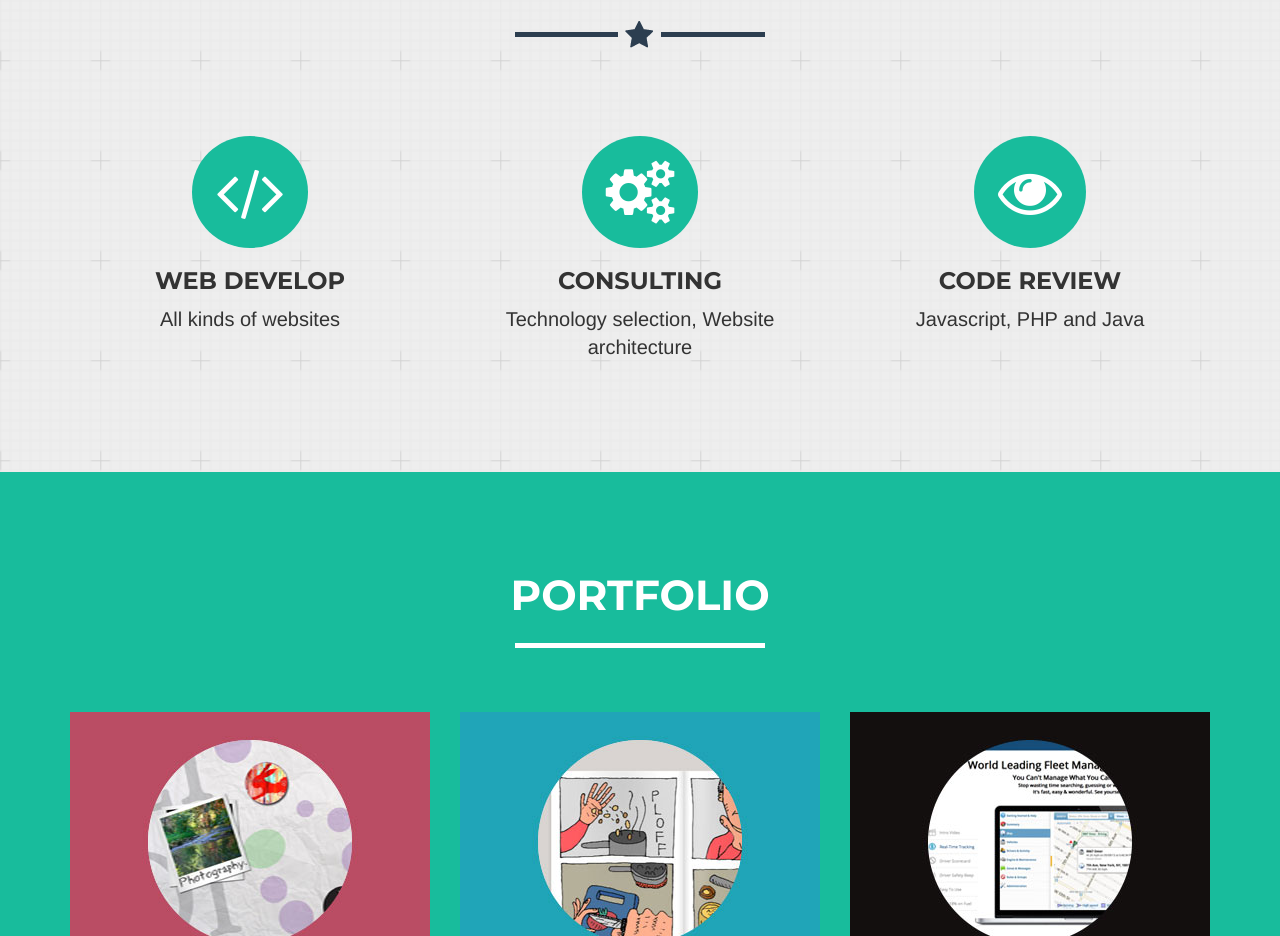
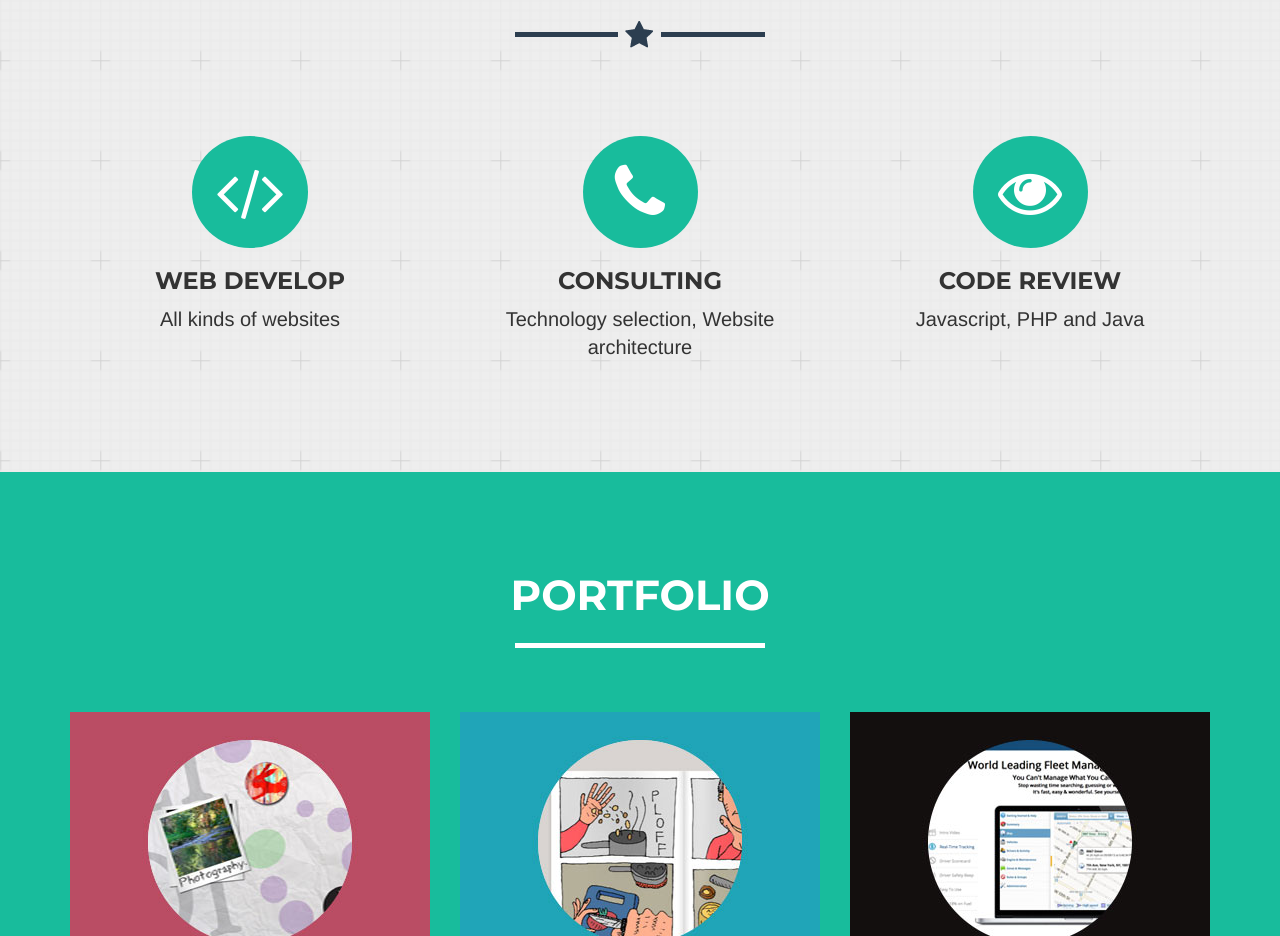
Before and after one commit to wenjiehu/wenjiehu.com, a website: page app/index.html in a window 1280 px wide. Shown: the part 940-1876 px from the top of the page. Drawn offline with nearby package versions, Linux system fonts and the light colour scheme.

Commit message:
change the icon for the service "consulting"

```diff
--- a/app/index.html
+++ b/app/index.html
@@ -107,7 +107,7 @@
                 </div>
                 <div class="col-sm-4">
                     <figure>
-                        <i class="fa fa-gears"></i>
+                        <i class="fa fa-phone"></i>
                         <figcaption>
                             <h3>Consulting</h3>
                             <p>Technology selection, Website architecture</p>
--- a/app/less/styles.less
+++ b/app/less/styles.less
@@ -207,6 +207,7 @@ section.success {
         text-align: center;
         i.fa {
             font-size: 64px;
+            min-width: 115px;
             border-radius: 50%;
             padding: 24px;
             background: @brand-success;
--- a/app/robots.txt
+++ b/app/robots.txt
@@ -1,2 +1,2 @@
 User-agent: *
-Disallow: /
+Disallow:
```
Also changed, not shown: app/css/styles.css.
